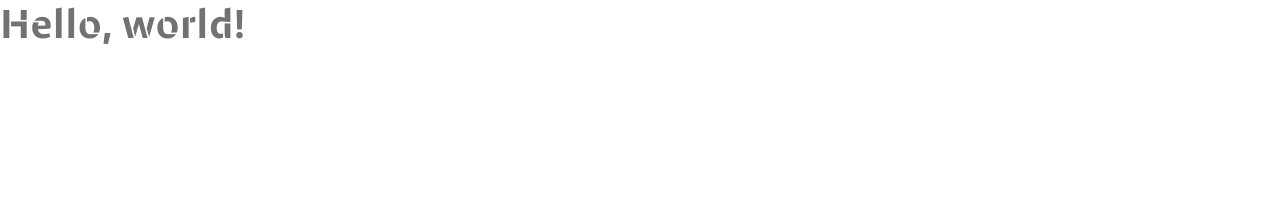
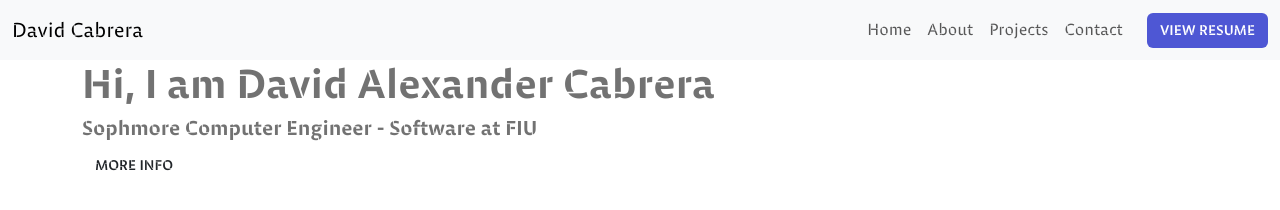
Before and after one commit to LilReaper234/Portfolio, a plain HTML site: page index.html in a window 1280 px wide. Drawn offline with nearby package versions, Linux system fonts and the light colour scheme; files that its build step writes are made by us from their sources; files whose address does not match are found by name.

Commit message:
Version 3

```diff
--- a/assets/css/style.css
+++ b/assets/css/style.css
@@ -1,4 +1,6 @@
 @import url(../css/bespoke-stencil.css);
+
+/* Variables */
 
 :root {
     --c-dark: #212529;
@@ -9,9 +11,9 @@
     --font-base: "BespokeStencil", sans-serif;
     --box-shadow: 0px 15px 25px rgba(0,0,0,0.08);
     --transition: all 0.5s ease;
+}
 
-
-}
+/* Body */
 
 body{
     font-family: var(--font-base);
@@ -29,3 +31,47 @@ a {
     color: var(--c-brand);
     transition: var(--transition);
 }
+
+a:hover{
+    color: var(--c-brand-light)
+}
+ img{
+    max-width: 100%;
+    height: auto;
+ }
+
+ .section-padding{
+    padding-top: 140px;
+    padding-bottom: 140px;
+ }s
+
+/* NavBar */
+
+.navbar{
+    box-shadow: var(--box-shadow);
+}
+
+.navbar-nav .navbar-link{
+    font-weight: 500;
+    color: var(--c-dark);
+}
+
+.navbar-nav .navbar-link.active{
+    color: var(--c-brand);
+}
+
+.btn{
+    font-weight: 500;
+    font-size: 14px;
+    text-transform: uppercase;
+}
+
+.btn-resume{
+    background-color: var(--c-brand);
+    color: white;
+}
+
+.btn-resume:hover{
+    background-color: var(--c-brand-light);
+    color: white;
+}
--- a/index.html
+++ b/index.html
@@ -5,10 +5,49 @@
     <meta name="viewport" content="width=device-width, initial-scale=1">
     <title>David Cabrera</title>
     <link rel="stylesheet" href="https://cdn.jsdelivr.net/npm/bootstrap@5.3.3/dist/css/bootstrap.min.css">
-    <link rel="stylesheet" href="style.css">
+    <link rel="stylesheet" href="assets/css/style.css">
   </head>
   <body>
-    <h1>Hello, world!</h1>
+    <!--NavBar-->
+    <nav class="navbar navbar-expand-lg bg-body-tertiary">
+      <div class="container-fluid">
+        <a class="navbar-brand" href="#">David Cabrera</a>
+        <button class="navbar-toggler" type="button" data-bs-toggle="collapse" data-bs-target="#navbarNav" aria-controls="navbarNav" aria-expanded="false" aria-label="Toggle navigation">
+          <span class="navbar-toggler-icon"></span>
+        </button>
+        <div class="collapse navbar-collapse" id="navbarNav">
+          <ul class="navbar-nav ms-auto">
+            <li class="nav-item">
+              <a class="nav-link" href="#home">Home</a>
+            </li>
+            <li class="nav-item">
+              <a class="nav-link" href="#about">About</a>
+            </li>
+            <li class="nav-item">
+              <a class="nav-link" href="#projects">Projects</a>
+            </li>
+            <li class="nav-item">
+              <a class="nav-link" href="#contact">Contact</a>
+            </li>
+          </ul>
+          <a href="#" class="btn btn-resume ms-lg-3">View Resume</a>
+        </div>
+      </div>
+    </nav>
+<!--Hero-->
+  <section id = "hero">
+      <div class="container">
+        <div class="row">
+          <div class="col-12">
+            <h1>Hi, I am David Alexander Cabrera</h1>
+            <h5>Sophmore Computer Engineer - Software at FIU</h5>
+            <div>
+              <a href="#about" class = "btn btn-about">More Info</a>
+            </div>
+          </div>
+        </div>
+      </div>
+  </section>
 
     <script src="https://cdn.jsdelivr.net/npm/bootstrap@5.3.3/dist/js/bootstrap.bundle.min.js"></script>
   </body>
```
